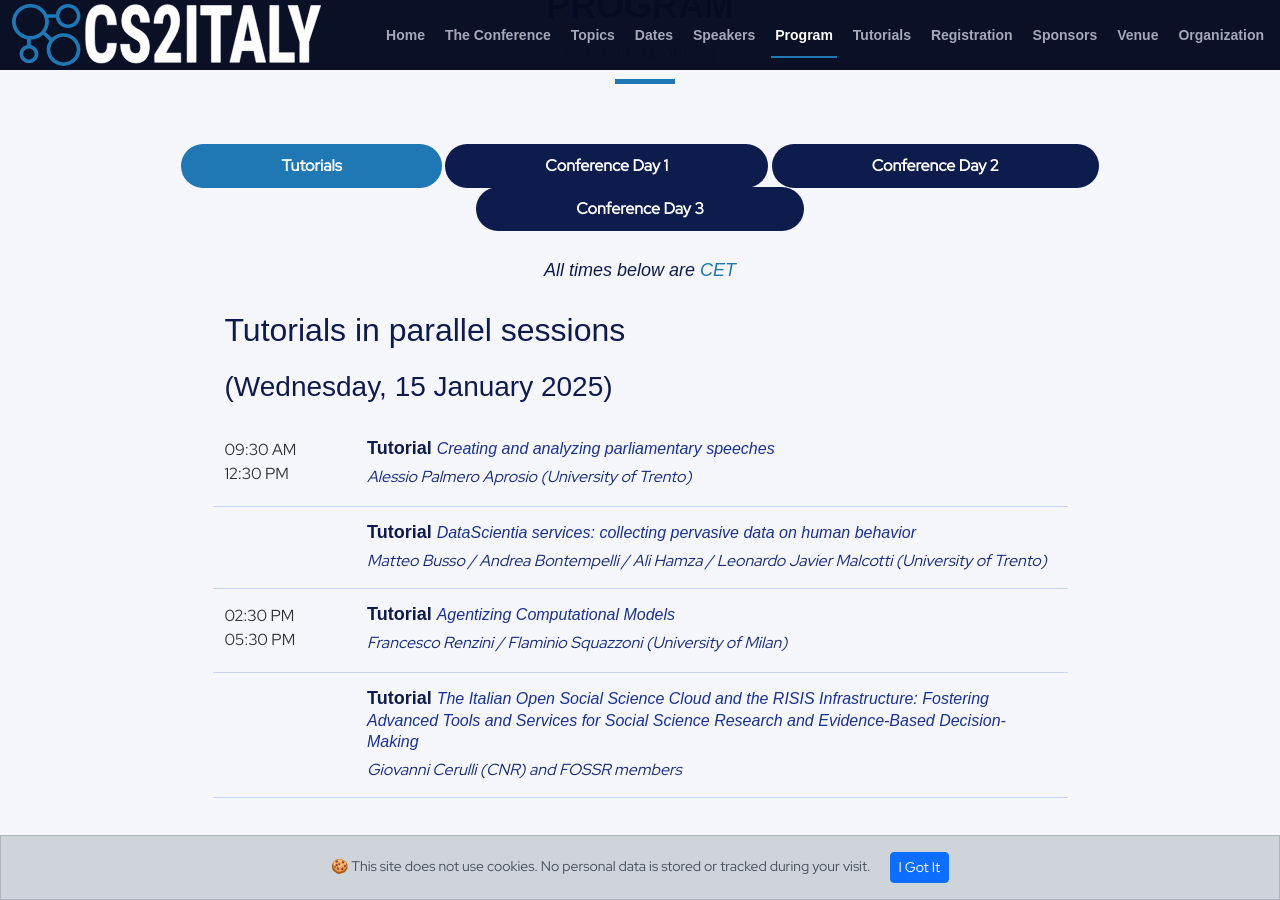
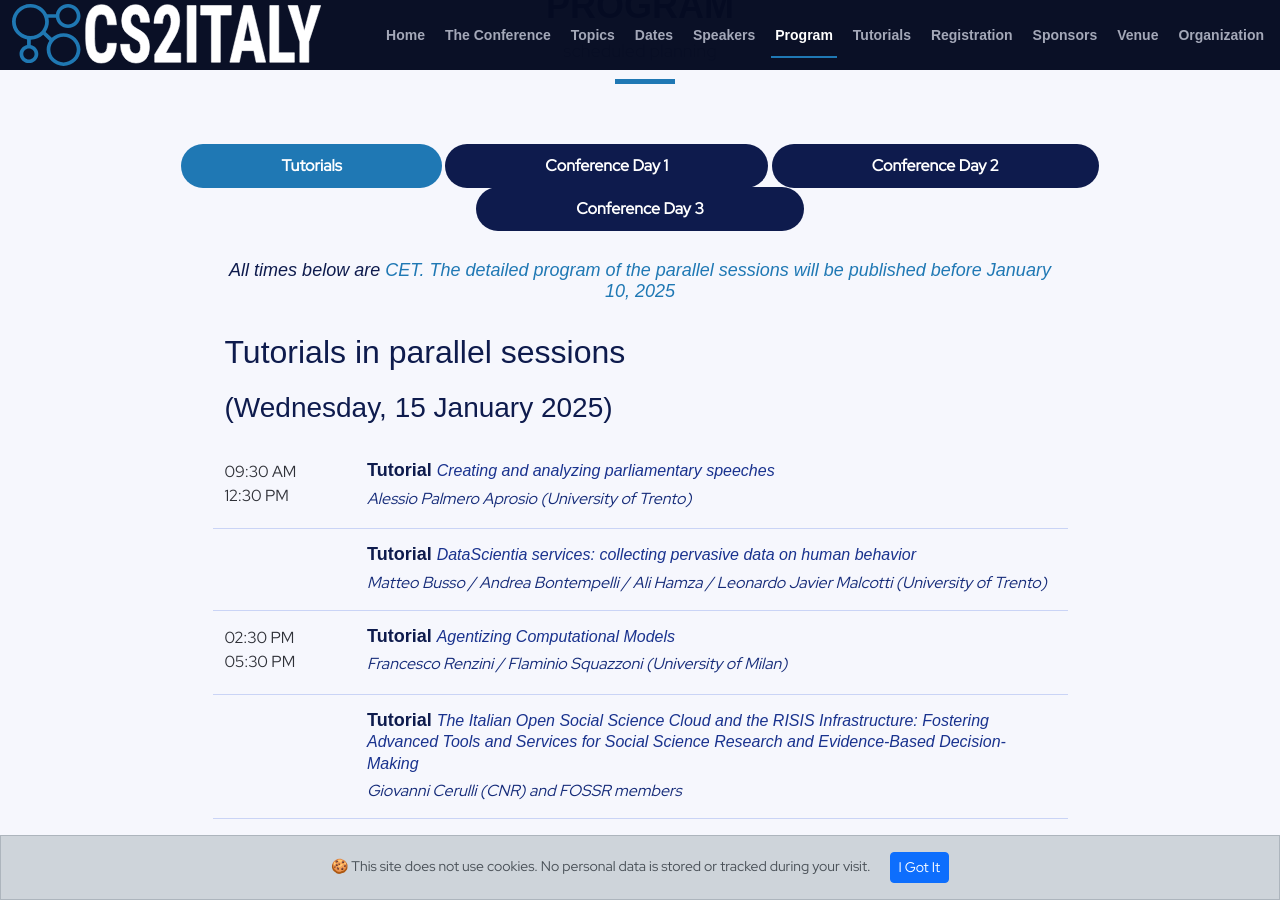
Before and after one commit to CS2Italy/conference, a Jekyll site: the page built from docs/index.md, in a window 1280 px wide and 900 px high, scrolled down 4118 px. Built offline with Jekyll 4.4.1, drawn with Linux system fonts in a browser that asks for light colours.

Commit message:
Update default.html

```diff
--- a/docs/_layouts/default.html
+++ b/docs/_layouts/default.html
@@ -209,7 +209,7 @@
           </li>
         </ul>
 
-        <h3 class="sub-heading">All times below are <a href="https://time.is/Trento">CET</a></h3>
+        <h3 class="sub-heading">All times below are <a href="https://time.is/Trento">CET. </b> The detailed program of the parallel sessions will be  published before January 10, 2025</a></h3>
 
         <div class="tab-content row justify-content-center" data-aos="fade-up" data-aos-delay="200">
           <!-- Schedule Day 1 -->
```
